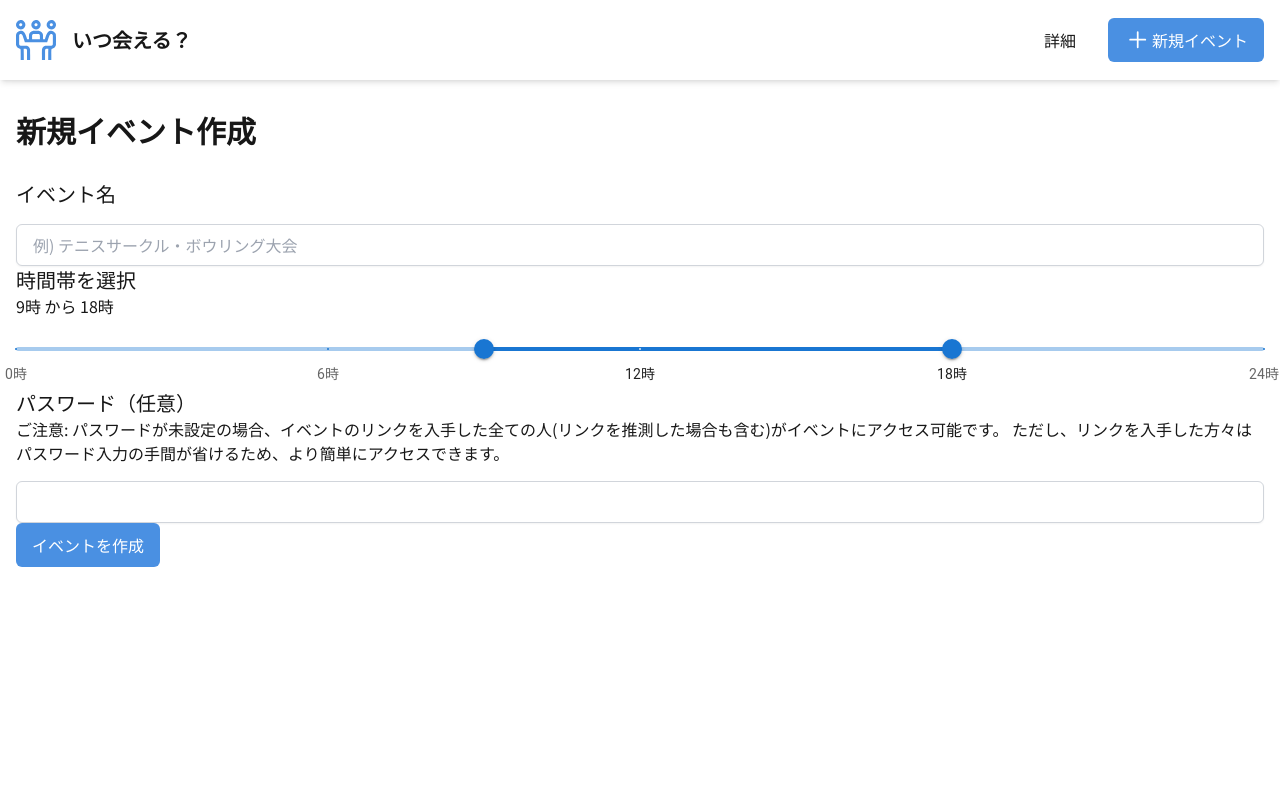
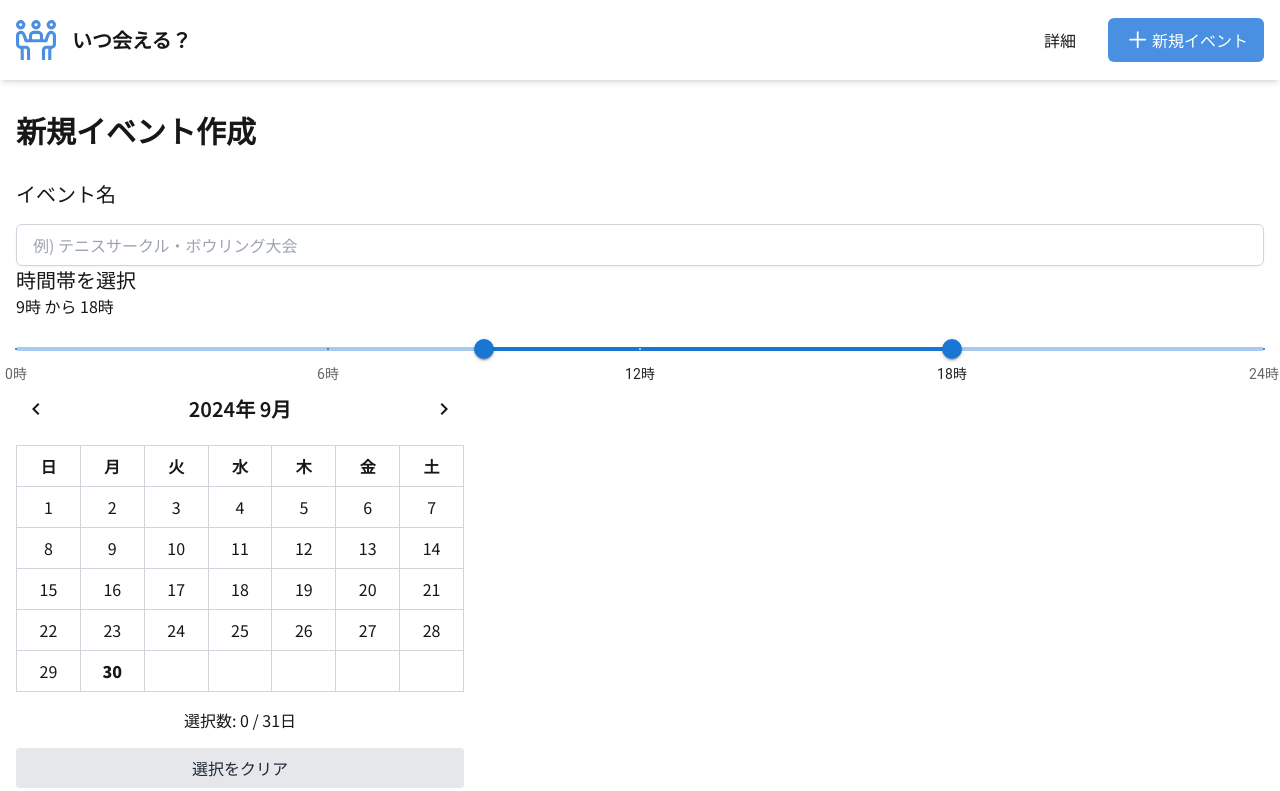
Before and after one commit to takumitoma/itsu-aiteru-scheduler, a Next.js app: page / in a window 1280 px wide. Shown: the top 791 px of the page. Built offline with nearby package versions, Linux system fonts and the light colour scheme.

Commit message:
feat: add Calendar component

```diff
--- a/package.json
+++ b/package.json
@@ -12,6 +12,7 @@
     "@emotion/react": "^11.13.3",
     "@emotion/styled": "^11.13.0",
     "@mui/material": "^6.1.1",
+    "dayjs": "^1.11.13",
     "next": "14.2.11",
     "react": "^18",
     "react-dom": "^18",
--- /dev/null
+++ b/src/components/CreateEventForm/Calendar.tsx
@@ -0,0 +1,127 @@
+import { useState, useEffect } from 'react';
+import { MdNavigateBefore, MdNavigateNext } from 'react-icons/md';
+import dayjs from 'dayjs';
+
+interface CalendarProps {
+  selectedDates: dayjs.Dayjs[];
+  setSelectedDates: (dates: dayjs.Dayjs[]) => void;
+}
+
+const Calendar: React.FC<CalendarProps> = ({ selectedDates, setSelectedDates }) => {
+  const [currentMonth, setCurrentMonth] = useState(dayjs());
+  const [calendarDays, setCalendarDays] = useState<(dayjs.Dayjs | null)[]>([]);
+
+  useEffect(() => {
+    const startOfMonth = currentMonth.startOf('month');
+    const endOfMonth = currentMonth.endOf('month');
+    const daysInMonth = endOfMonth.date();
+
+    const days: (dayjs.Dayjs | null)[] = [];
+
+    for (let i = 0; i < startOfMonth.day(); i++) {
+      days.push(null);
+    }
+
+    for (let i = 1; i <= daysInMonth; i++) {
+      days.push(startOfMonth.date(i));
+    }
+
+    while (days.length % 7 !== 0) {
+      days.push(null);
+    }
+
+    setCalendarDays(days);
+  }, [currentMonth]);
+
+  const handleDateClick = (date: dayjs.Dayjs) => {
+    const newSelectedDates = selectedDates.some((d) => d.isSame(date, 'day'))
+      ? selectedDates.filter((d) => !d.isSame(date, 'day'))
+      : [...selectedDates, date];
+
+    if (newSelectedDates.length <= 31) {
+      setSelectedDates(newSelectedDates);
+    }
+  };
+
+  function navigatePrevMonth() {
+    setCurrentMonth((prevMonth) => prevMonth.subtract(1, 'month'));
+  }
+
+  function navigateNextMonth() {
+    setCurrentMonth((prevMonth) => prevMonth.add(1, 'month'));
+  }
+
+  const clearSelection = () => {
+    setSelectedDates([]);
+  };
+
+  return (
+    <div className="max-w-md">
+      <div className="flex justify-between items-center mb-4">
+        <button
+          onClick={navigatePrevMonth}
+          className="p-2 rounded-full hover:bg-gray-200"
+          aria-label="Previous month"
+        >
+          <MdNavigateBefore size={24} />
+        </button>
+        <h2 className="text-xl font-semibold">{currentMonth.format('YYYY年 M月')}</h2>
+        <button
+          onClick={navigateNextMonth}
+          className="p-2 rounded-full hover:bg-gray-200"
+          aria-label="Next month"
+        >
+          <MdNavigateNext size={24} />
+        </button>
+      </div>
+      <div className="grid grid-cols-7 gap-0 border-t border-l border-gray-300">
+        {/* days of the week row */}
+        {['日', '月', '火', '水', '木', '金', '土'].map((day) => (
+          <div
+            key={day}
+            className="text-center border-b border-r border-gray-300 font-semibold py-2"
+          >
+            {day}
+          </div>
+        ))}
+        {/* days in the calendar */}
+        {calendarDays.map((day, index) => (
+          <div
+            key={index}
+            className={`text-center border-b border-r border-gray-300 select-none ${
+              day ? 'cursor-pointer' : ''
+            }`}
+          >
+            {day && (
+              <div
+                className={`py-2 ${day.isSame(dayjs(), 'day') ? 'font-bold' : ''} ${
+                  selectedDates.some((d) => d.isSame(day, 'day'))
+                    ? 'bg-primary text-white'
+                    : 'hover:bg-gray-200'
+                }`}
+                onClick={() => handleDateClick(day)}
+              >
+                {day.date()}
+              </div>
+            )}
+          </div>
+        ))}
+      </div>
+      {selectedDates.length < 31 ? (
+        <p className="text-center mt-4">選択数: {selectedDates.length} / 31日</p>
+      ) : (
+        <p className="text-center mt-4 text-red-500">最大選択数に達しました (31日)</p>
+      )}
+      <div className="mt-4">
+        <button
+          onClick={clearSelection}
+          className="w-full py-2 bg-gray-200 hover:bg-gray-300 text-gray-800 rounded "
+        >
+          選択をクリア
+        </button>
+      </div>
+    </div>
+  );
+};
+
+export default Calendar;
--- a/src/components/CreateEventForm/CreateEventForm.tsx
+++ b/src/components/CreateEventForm/CreateEventForm.tsx
@@ -1,14 +1,17 @@
 'use client';
 
 import { useState } from 'react';
+import dayjs from 'dayjs';
 import EventTitleInput from './EventTitleInput';
 import TimeRangeSelector from './TimeRangeSelector';
+import Calendar from './Calendar';
 import PasswordInput from './PasswordInput';
 import CreateEventButton from './CreateEventButton';
 
 const CreateEventForm: React.FC = () => {
   const [eventTitle, setEventTitle] = useState('');
   const [timeRange, setTimeRange] = useState({ start: 9, end: 18 });
+  const [selectedDates, setSelectedDates] = useState<dayjs.Dayjs[]>([]);
   const [password, setPassword] = useState('');
 
   const handleCreateEvent = () => {
@@ -21,6 +24,7 @@ const CreateEventForm: React.FC = () => {
   console.log('Event created:', {
     title: eventTitle,
     timeRange,
+    dates: selectedDates,
     password,
   });
 
@@ -28,6 +32,7 @@ const CreateEventForm: React.FC = () => {
     <div>
       <EventTitleInput value={eventTitle} onChange={setEventTitle} />
       <TimeRangeSelector value={timeRange} onChange={setTimeRange} />
+      <Calendar selectedDates={selectedDates} setSelectedDates={setSelectedDates} />
       <PasswordInput value={password} onChange={setPassword} />
       <CreateEventButton onClick={handleCreateEvent} />
     </div>
```
Also changed, not shown: 1 other file (tests, documents, lock files or other folders).
